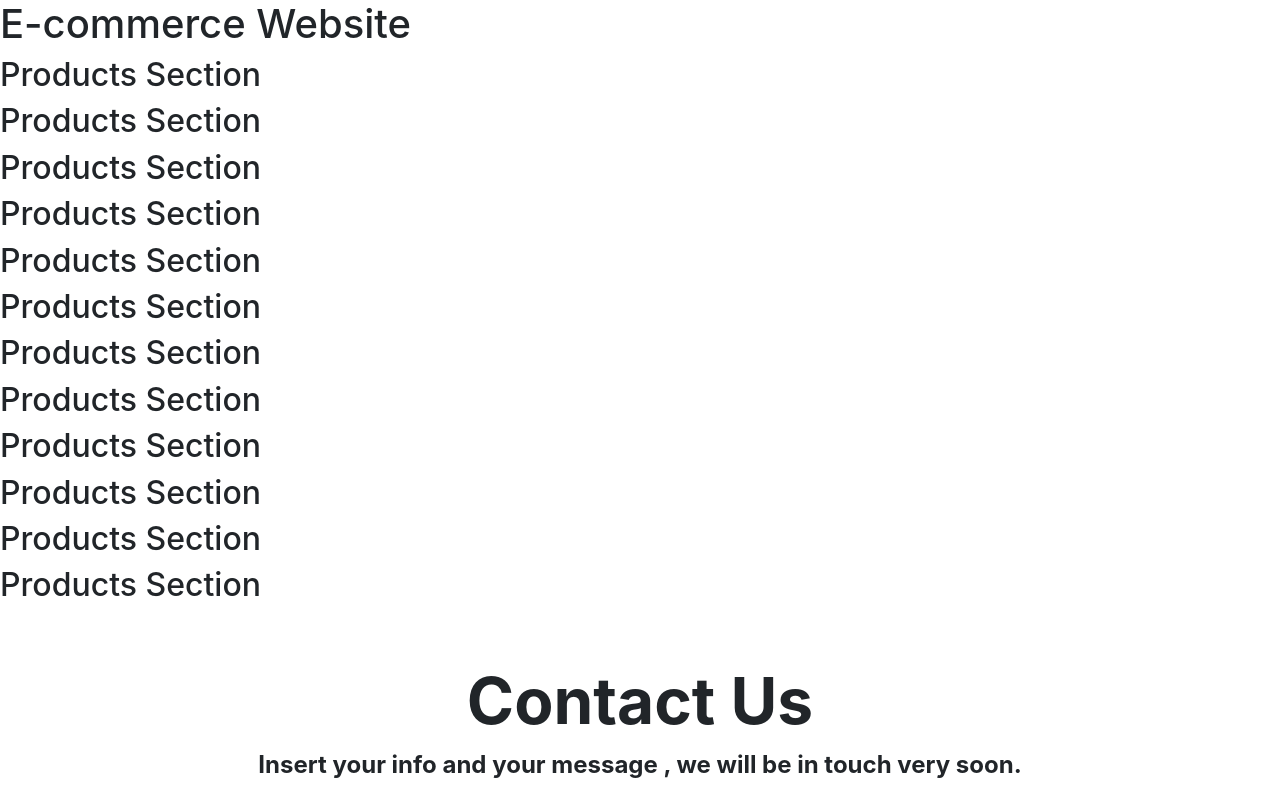
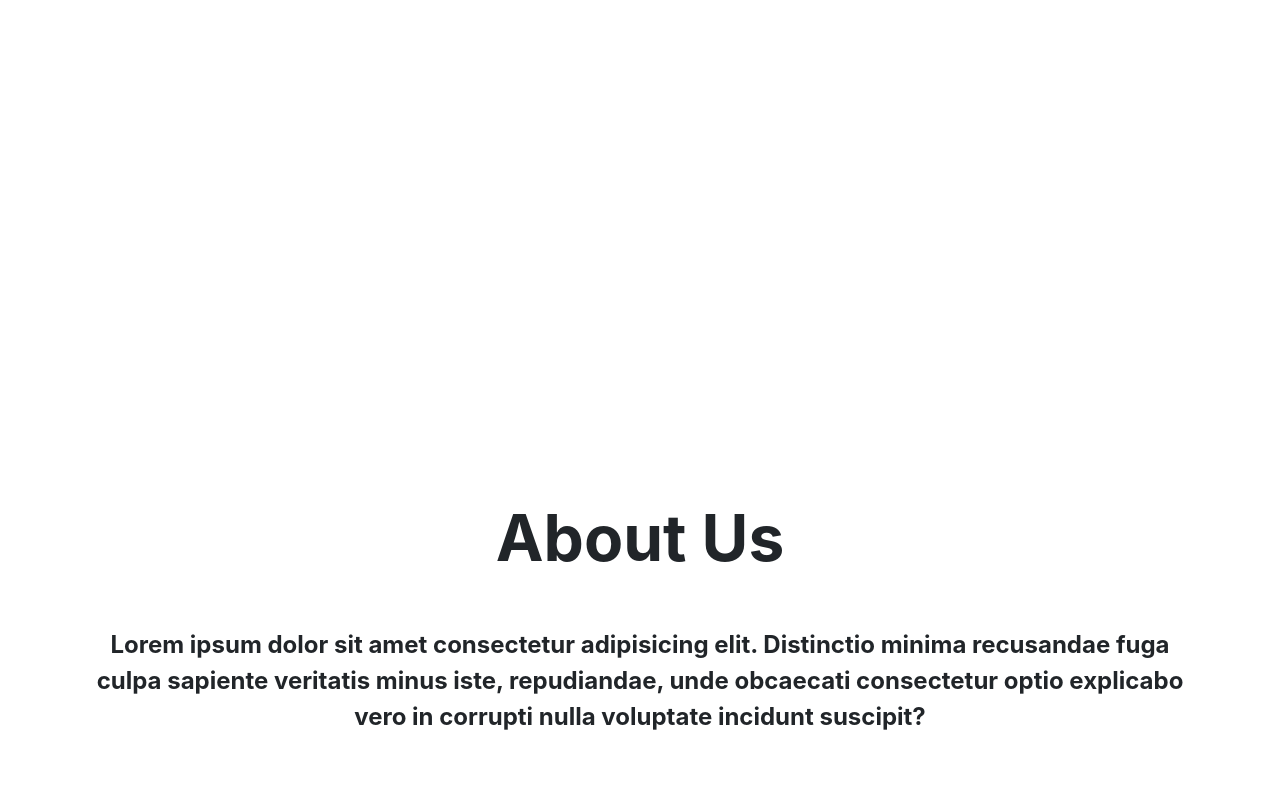
Before and after one commit to Omar-A-Mahran9/ITI-Ecommerce, a plain HTML site: page index.html in a window 1280 px wide. Shown: the top 796 px of the page. Drawn offline with nearby package versions, Linux system fonts and the light colour scheme.

Commit message:
add about section

```diff
--- a/index.html
+++ b/index.html
@@ -6,7 +6,6 @@
     <meta name="viewport" content="width=device-width, initial-scale=1.0">
     <link rel="stylesheet" href="./src/assets/style/css/section-style.css">
     <title>temp</title>
-
 
     <script src="/npm/node_modules/jquery/dist/jquery.min.js"></script>
     <script src="/npm/node_modules/jquery/dist/jquery.min.map"></script>
@@ -17,22 +16,24 @@
     <link rel="stylesheet" href="/npm/node_modules/bootstrap/dist/css/bootstrap.min.css.map">
 </head>
 <body>
-<h1>E-commerce Website </h1>
-<div class="products">
-    <h2>Products Section</h2>
-    <h2>Products Section</h2>
-    <h2>Products Section</h2>
-    <h2>Products Section</h2>
-    <h2>Products Section</h2>
-    <h2>Products Section</h2>
-    <h2>Products Section</h2>
-    <h2>Products Section</h2>
-    <h2>Products Section</h2>
-    <h2>Products Section</h2>
-    <h2>Products Section</h2>
-    <h2>Products Section</h2>
-</div>
 
+
+
+
+
+
+
+    <!-- About Us Section -->
+    <div class="aboutus">
+        <div class="container">
+            <div class="main-heading">
+                <h2>About Us</h2>
+                <p>Lorem ipsum dolor sit amet consectetur adipisicing elit. Distinctio minima recusandae fuga culpa sapiente veritatis minus iste, repudiandae, unde obcaecati consectetur optio explicabo vero in corrupti nulla voluptate incidunt suscipit?</p>
+            </div>
+        </div>
+    </div>
+
+    <!-- Contact Us Section -->
     <div class="contact">
         <div class="container">
             <div class="main-heading">
@@ -61,5 +62,9 @@
         </div>
     </div>
 
+
+    <!-- Footer Section -->
+
+
 </body>
 </html>
--- a/src/assets/style/css/section-style.css
+++ b/src/assets/style/css/section-style.css
@@ -1,3 +1,39 @@
+
+
+/* About Us Section */
+
+.aboutus{
+    padding-top: 500px;
+    padding-bottom: 50px;
+
+
+}
+.aboutus h2{
+    text-align: center;
+    font-weight: bold;
+    font-size: 4rem;
+    margin-bottom: 50px;
+}
+@media (max-width : 767px){
+    .aboutus h2{
+        font-size: 2.5rem;
+    }
+}
+
+.aboutus p{
+    text-align: center;
+    font-weight: bold;
+    font-size: 1.5rem;
+    margin-bottom: 50px;
+}
+@media (max-width : 767px){
+    .aboutus h2{
+        font-size: 1.5rem;
+    }
+}
+
+
+/* Contact Us Section */
 .contact{
     padding-top: 50px;
     padding-bottom: 50px;
@@ -37,7 +73,7 @@
     }
 }
 .contact .content form{
-    flex-basis: 70%;
+    flex-basis: 80%;
 }
 
 .contact .content form .main-input{
@@ -67,7 +103,7 @@
 
 
 .contact .content .info{
-flex-basis: 25%;
+flex-basis: 15%;
 }
 
 @media (max-width : 767px){
```
